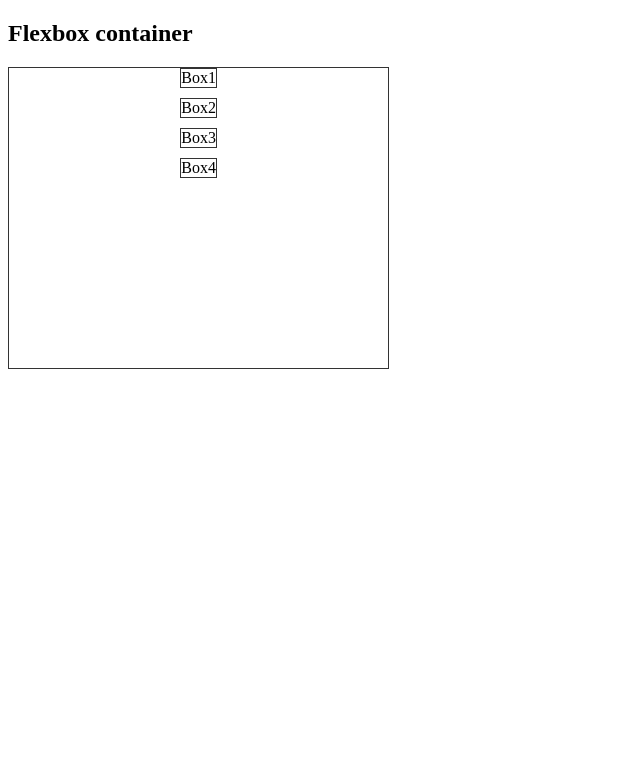
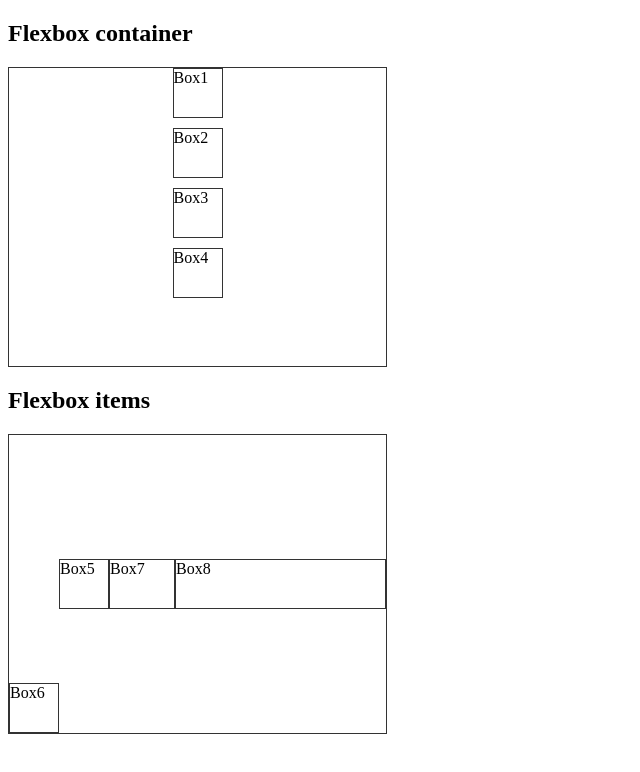
Before and after one commit to maisa80/flexbox, a plain HTML site: page index.html in a window 1280 px wide. Shown: the whole page, without its empty margins (0-640 px from the left). Drawn offline with Linux system fonts and the light colour scheme.

Commit message:
example 2 done :)

```diff
--- a/css/style.css
+++ b/css/style.css
@@ -1,11 +1,22 @@
-/* Flex container */
+* {
+    box-sizing: border-box;
+}
 
 .container {
     border: 1px solid #333;
     height: 300px;
     width: 30%;
     display: flex;
+}
 
+section {
+    width: 50px;
+    height: 50px;
+    border: 1px solid #333;
+}
+
+/* Flex container */
+.flexbox-container {
     flex-direction: row; /* row (default) | row-reverse | column | column-reverse; */
     flex-wrap: wrap; /* nowrap (default) | wrap | wrap-reverse; */
     /* short-hand */
@@ -25,8 +36,28 @@
     gap: 10px 10px; /* <row-gap> <column-gap> */
 }
 
-section {
-    /* width: 50px;
-    height: 50px; */
-    border: 1px solid #333;
+
+/* Flexbox-items */
+.flexbox-items {
+    align-items: center;
 }
+
+.box6 {
+    /* The lower the value, the higher priorty it gets */
+    order: -1; /* default is 0 */
+    align-self: flex-end;
+}
+
+.box7 {
+    flex-grow: 1; /* default 0 */
+    flex-shrink: 1; /* default 1 */
+    flex-basis: auto; /* default auto */
+}
+
+.box8 {
+    flex-grow: 10; /* default 0 */
+    flex-shrink: 10; /* default 1 */
+    flex-basis: auto; /* default auto, meaning it inherits its value from width/height */
+    /* short-hand */
+    flex: 10px 10px auto; /* <flex-grow> <flex-shrink> <flex-basis> */
+}
--- a/index.html
+++ b/index.html
@@ -9,13 +9,19 @@
 </head>
 <body>
     <h2>Flexbox container</h2>
-    <div class="container" dir="ltr">
+    <div class="container flexbox-container" dir="ltr">
         <section class="box1">Box1</section>
         <section class="box2">Box2</section>
         <section class="box3">Box3</section>
         <section class="box4">Box4</section>
     </div>
 
-    <!-- <h2>Flexbox items</h2> -->
+    <h2>Flexbox items</h2>
+    <div class="container flexbox-items" dir="ltr">
+        <section class="box5">Box5</section>
+        <section class="box6">Box6</section>
+        <section class="box7">Box7</section>
+        <section class="box8">Box8</section>
+    </div>
 </body>
 </html>
```
